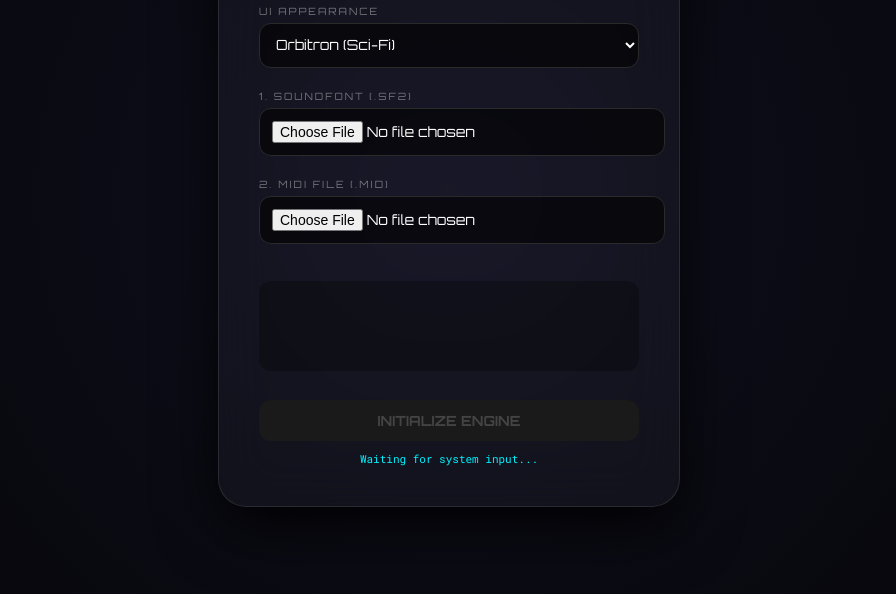
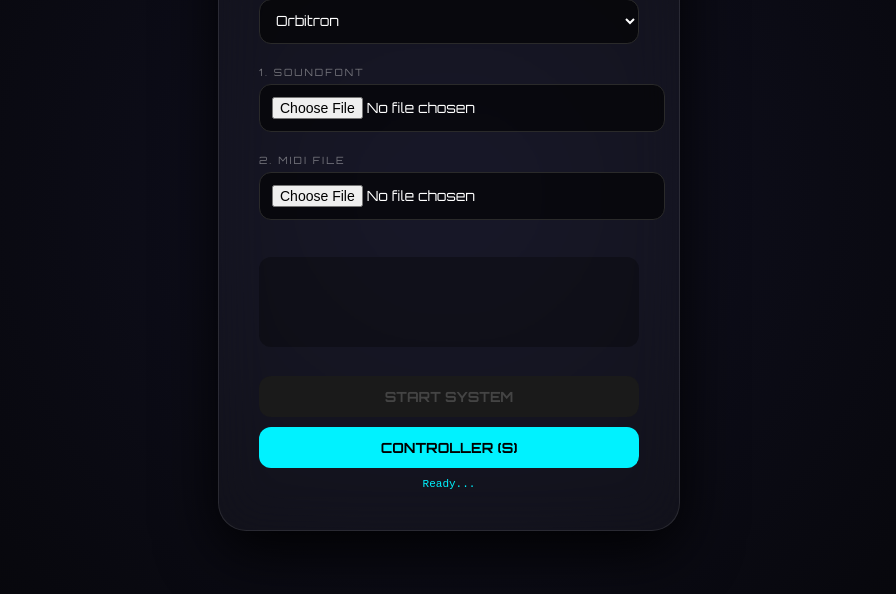
Before and after one commit to HACKERXXTHEROBLOXX21/midi-soundfont-players-2026-but-what-cost, a plain HTML site: page index.html in a window 1280 px wide. Shown: the part 206-800 px from the top of the page, without its empty margins (191-1087 px from the left). Drawn offline with Linux system fonts and the light colour scheme.

Commit message:
Update index.html

```diff
--- a/index.html
+++ b/index.html
@@ -3,44 +3,49 @@
 <head>
     <meta charset="UTF-8">
     <meta name="viewport" content="width=device-width, initial-scale=1.0">
-    <title>SYNTH_OS | SpessaSynth 2026</title>
+    <title>SYNTH!'s Midi Soundfont Players!</title>
     <link rel="stylesheet" href="css/style.css">
-    <link href="https://fonts.googleapis.com/css2?family=Orbitron:wght@400;700&family=Fredoka+One&family=Permanent+Marker&family=Roboto+Mono&display=swap" rel="stylesheet">
+    <link href="https://fonts.googleapis.com/css2?family=Orbitron:wght@400;700&family=Fredoka+One&family=Permanent+Marker&display=swap" rel="stylesheet">
 </head>
 <body>
+
+<div id="synth-ui-container"></div>
 
 <div class="glass-panel" id="main-panel">
     <h1>SYNTH_OS</h1>
 
+    <div class="control-row">
         <div class="control-group">
-        <label>UI Appearance</label>
+            <label>Font Style</label>
             <select id="font-changer">
-            <option value="'Orbitron', sans-serif">Orbitron (Sci-Fi)</option>
-            <option value="'Fredoka One', cursive">Fredoka One (Round)</option>
-            <option value="'Permanent Marker', cursive">Permanent Marker (Urban)</option>
-            <option value="'Roboto Mono', monospace">Roboto Mono (Tech)</option>
-            <option value="custom">-- Upload Your Own Font --</option>
+                <option value="'Orbitron', sans-serif">Orbitron</option>
+                <option value="'Fredoka One', cursive">Fredoka One</option>
+                <option value="'Permanent Marker', cursive">Permanent Marker</option>
+                <option value="custom">-- Upload Custom --</option>
             </select>
-        <input type="file" id="font-upload" accept=".ttf,.otf,.woff" style="display:none;">
+            <input type="file" id="font-upload" accept=".ttf,.otf" style="display:none;">
+        </div>
     </div>
 
+    <div class="control-row">
         <div class="control-group">
-        <label>1. SoundFont (.sf2)</label>
+            <label>1. SoundFont</label>
             <input type="file" id="sf2-upload" accept=".sf2,.sf3">
         </div>
-
         <div class="control-group">
-        <label>2. MIDI File (.mid)</label>
-        <input type="file" id="midi-upload" accept=".mid,.midi">
+            <label>2. MIDI File</label>
+            <input type="file" id="midi-upload" accept=".mid">
+        </div>
     </div>
 
     <canvas id="visualizer"></canvas>
 
-    <div class="playback-controls">
-        <button id="play-pause" disabled>INITIALIZE ENGINE</button>
+    <div class="main-actions">
+        <button id="play-pause" disabled>START SYSTEM</button>
+        <button id="toggle-ui">CONTROLLER (S)</button>
     </div>
 
-    <div class="status-bar" id="status">Waiting for system input...</div>
+    <div class="status-bar" id="status">Ready...</div>
 </div>
 
 <script type="module" src="js/main.js"></script>
```
Lines whose indentation alone changed are shown as unchanged.
